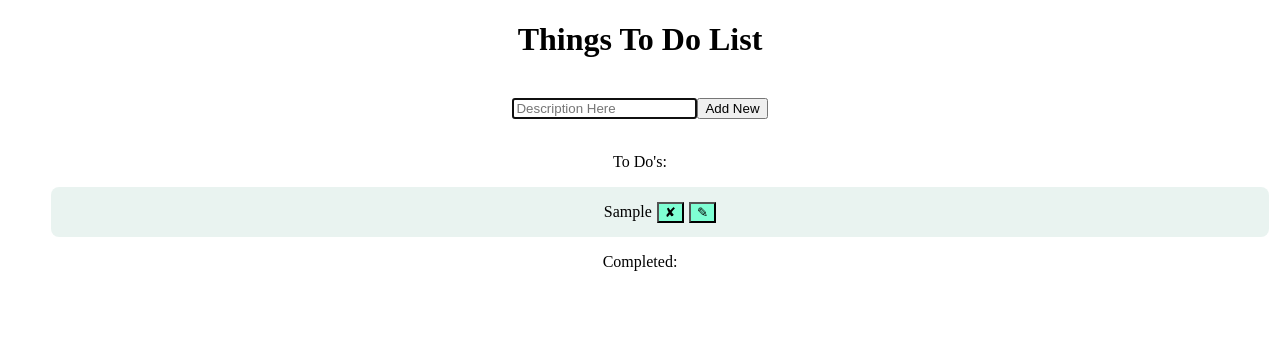
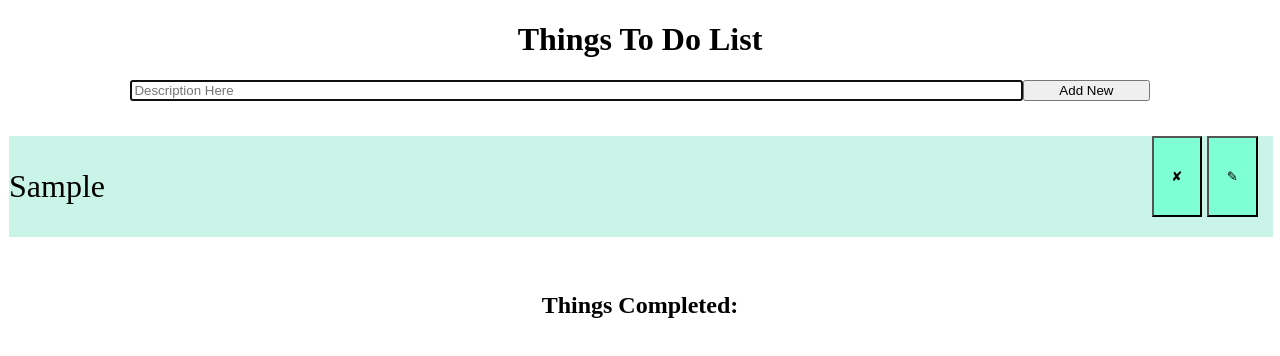
Before and after one commit to joshuacubas/to-do-list-2, a React (Create React App) app: page / in a window 1280 px wide. Both pictures are taken after typing "Sample" into the empty fields and a click on the button "Add New". Shown: the top 356 px of the page. Built offline with nearby package versions, Linux system fonts and the light colour scheme.

Commit message:
changed css files back to original

```diff
--- a/src/App.css
+++ b/src/App.css
@@ -1,8 +1,29 @@
 .App {
   text-align: center;
 }
+
+button, input[type=submit], button.todo-buttons {
+  width:10%;
+}
+button.todo-buttons {
+  height: 80%;
+  width: 40%;
+}
+
+input[type=text] {
+  width:70%;
+}
+
+input.form-input-box{
+  width:70%;
+}
 .todo-text,.todo-buttons-div{
   display:inline-flex;
+}
+
+.todo-buttons-div {
+  width: 10%;
+  min-width: fit-content;
 }
 .completed-text{
   display:inline-flex;
@@ -12,26 +33,44 @@
   background-color: aquamarine;
   margin-left: 5px;
 }
+p{
+  text-align: center;
+
+}
 li {
-  border-radius: 8px;
-  background-color: rgba(154, 201, 186, 0.221);
-  margin: 3px;
-  list-style-type: none;
+  list-style-type:none;
+  margin: 0 auto;
+  width: 100%;
+  font-size: 2em;
+
 }
 li:nth-child(even) {
-  background-color: rgba(208, 230, 223, 0.892);
+  background-color: rgba(152, 236, 174, 0.301);
+}
+li:nth-child(odd) {
+  background-color: rgba(139, 230, 201, 0.452);
 }
 
+#completed-todos-ul > li:nth-child(even) {
+  background-color: rgba(153, 152, 236, 0.301);
+}
+#completed-todos-ul > li:nth-child(odd) {
+  background-color: rgba(139, 153, 230, 0.452);
+}
 .todo-edit-form-hidden {
   display: none;
 }
 
-#completed-todos-ul{
-  border-radius: 8px;
-  margin: 3px;
-  list-style-type: none;
+ul {
+  display: flex;
+  flex-direction: column;
+  border: 1px solid rgba(0, 0, 0, 0);
+  padding: 0;
+  width: 100%;
+  justify-content: center;
 }
-#completed-todos-ul:nth-child(even) {
-  background-color: rgba(235, 101, 101, 0.892);
+
+.div-todo-text-btns-containers {
+  display:flex;
+  justify-content: space-between;
 }
-/* delete above style */
--- a/src/App.js
+++ b/src/App.js
@@ -9,7 +9,6 @@ function App() {
   return (
     <div className="App">
       <header><h1>Things To Do List</h1></header>
-      <br />
       <TodoForm setTodosArr={setTodosArr} todosArr={todosArr}/>
       <br />
       <TodoList setTodosArr={setTodosArr} todosArr={todosArr}/>
--- a/src/components/EditForm.js
+++ b/src/components/EditForm.js
@@ -34,6 +34,7 @@ export default function EditForm(props) {
                         placeholder="Add changes here"
                         value={input}
                         onChange={handleChange}
+                        maxLength="50"
                     />
                 </label>
                 <input type="submit" value="Submit"/>
--- a/src/components/TodoForm.js
+++ b/src/components/TodoForm.js
@@ -27,7 +27,7 @@ export default function TodoForm(props) {
     }
 
     return (
-        <div>
+        <div id="add-todo-form-container">
             <form className="task-form" onSubmit={handleSubmit}>
                 <input
                     type="text"
@@ -37,8 +37,9 @@ export default function TodoForm(props) {
                     className="form-input-box"
                     onChange={handleChange}
                     ref={inputRef}
+                    maxLength="50"
                 />
-                <button>Add New</button>
+                <button id="add-todo-form-button">Add New</button>
             </form>
         </div>
     )
--- a/src/components/TodoList.js
+++ b/src/components/TodoList.js
@@ -22,15 +22,11 @@ export default function todoList(props) {
 
     return (
         <div>
-            <p>To Do's:</p>
             <ul>{todoLis}</ul>
-            <p>Completed:</p>
-            {/* <ul id="completed-ul">
-                <li className="completed-todos"><p>finish hw</p></li>
-                <li className="completed-todos"><p>take out trash</p></li>
-                <li className="completed-todos"><p>wash car</p></li>
-            </ul> */}
-            <ul className="completed-todos-ul">{completedLis}</ul>
+            <br />
+            <h2>Things Completed:</h2>
+            <br />
+            <ul id="completed-todos-ul">{completedLis}</ul>
         </div>
 
     )
--- a/src/components/TodoTask.js
+++ b/src/components/TodoTask.js
@@ -41,6 +41,7 @@ export default function TodoTask(props) {
 
     return (
         <li>
+            <div className="div-todo-text-btns-containers">
                 <div
                     className={props.task.isCompleted ? "completed-text" : "todo-text" }
                     onClick={taskCompletionToggled}
@@ -57,6 +58,8 @@ export default function TodoTask(props) {
                     </button>
                     <button className="todo-buttons" onClick={toggleHiddenTodoForm}>✎</button>
                 </div>
+            </div>
+
             <EditForm
                 isHidden={isHidden}
                 hide={toggleHiddenTodoForm}
```
Also changed, not shown: 1 other file (tests, documents, lock files or other folders). Lines whose indentation alone changed are shown as unchanged.
